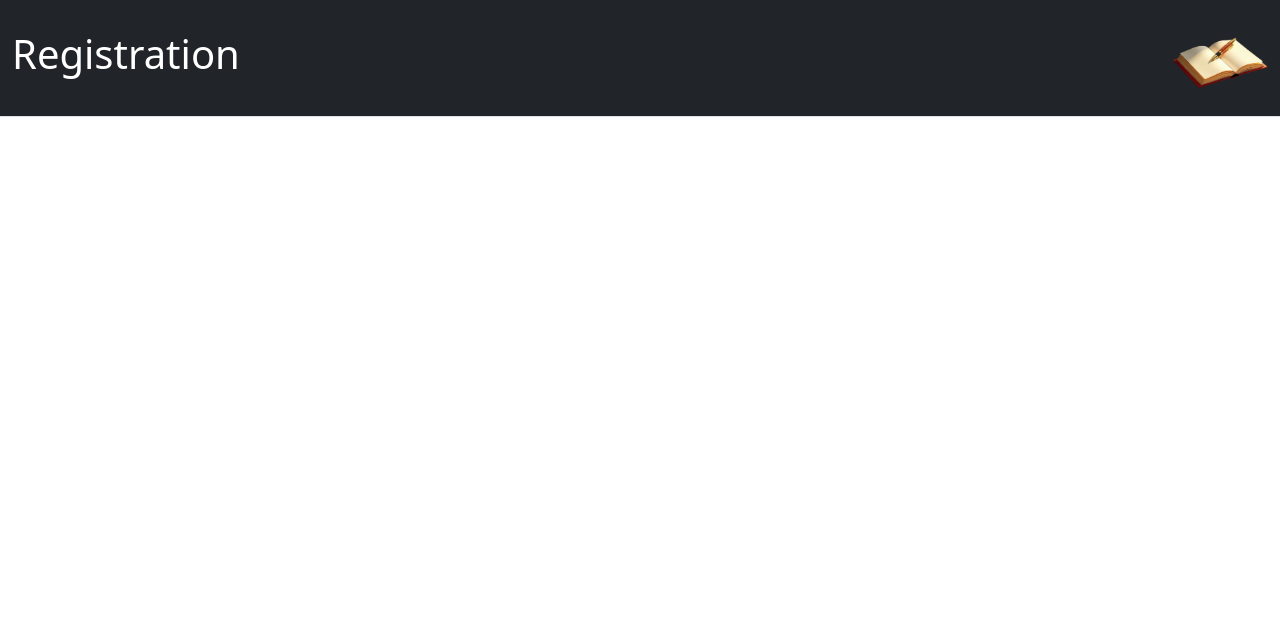
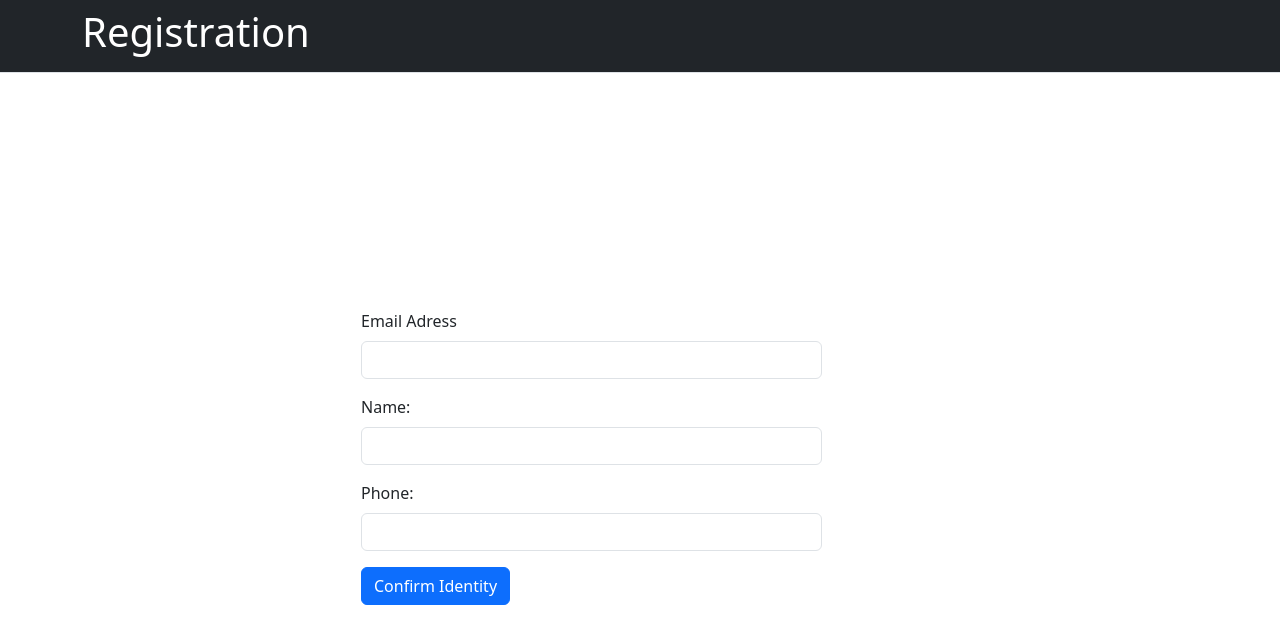
Before and after one commit to CaioCroccia22/RegistrationPageBootStrap, a plain HTML site: page index.html in a window 1280 px wide. Drawn offline with nearby package versions, Linux system fonts and the light colour scheme.

Commit message:
style: form center display

```diff
--- a/index.html
+++ b/index.html
@@ -15,14 +15,37 @@
 <body>
     <!-- Navbar -->
      <nav class="navbar bg-dark border-bottom border-body">
-        <div class="container-fluid">
+        <div class="container">
             <p class="h1 text-white">Registration</p>
-            <img src="img/Icone-livro.png" alt="Logo" width="100" height="100" class="d-inline-block align-text-top">
         </div>
      </nav>
      <!-- Main Content -->
-      <div class="container">
-
+      <div class="container form-container">
+        <form class="col-sm-6">
+            <div class="mb-3 row">
+                <div class="col-sm-10">
+                    <label for="email" class="form-label">Email Adress</label>
+                    <input id="email" type="text" class="form-control">
+                </div>
+            </div>
+            <div class="mb-3 row">
+                <div class="col-sm-10">
+                    <label for="name" class="form-label">Name:</label>
+                    <input id="name" type="text" class="form-control">
+                </div>
+            </div>
+            <div class="mb-3 row">
+                <div class="col-sm-10">
+                    <label for="phone" class="form-label">Phone:</label>
+                    <input id="phone" type="text" class="form-control">
+                </div>
+            </div>
+            <div class="mb-3 row">
+                <div class="col-sm-10">
+                    <button class="btn btn-primary mb-3">Confirm Identity</button>
+                </div>
+            </div>
+        </form>
       </div>
 
     <!-- Importação do Bootstrap JS -->
--- a/main.css
+++ b/main.css
@@ -4,6 +4,9 @@
     box-sizing: border-box;
 }
 
-nav{
-    background-color: red
+.form-container{
+    display: flex;
+    justify-content: center;
+    align-items: center;
+    min-height: 100vh;
 }
```
